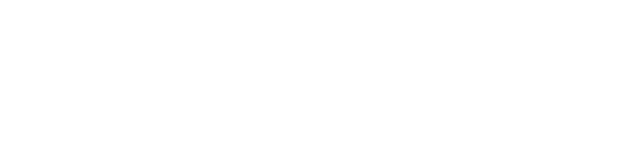
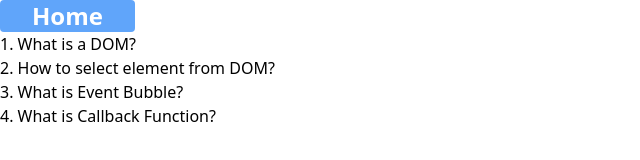
Before and after one commit to mk-saadi/geometry-genius, a plain HTML site: page blog.html in a window 1280 px wide. Shown: the whole page, without its empty margins (0-640 px from the left). Drawn offline with nearby package versions, Linux system fonts and the light colour scheme.

Commit message:
minor change

```diff
--- a/blog.html
+++ b/blog.html
@@ -0,0 +1,36 @@
+<!DOCTYPE html>
+<html lang="en">
+<head>
+    <meta charset="UTF-8">
+    <meta http-equiv="X-UA-Compatible" content="IE=edge">
+    <meta name="viewport" content="width=device-width, initial-scale=1.0">
+    <title>Blog</title>
+    <script src="https://cdn.tailwindcss.com"></script>
+</head>
+<body>
+    <main>
+        <button class="text-white text-2xl font-bold px-8 bg-blue-400 rounded">
+            <a href="index.html">Home</a>
+        </button>
+        <!-- # 1 -->
+        <div>
+            <h1>1. What is a DOM?</h1>
+        </div>
+
+        <!-- # 2 -->
+        <div>
+            <h1>2. How to select element from DOM?</h1>
+        </div>
+
+        <!-- # 3 -->
+        <div>
+            <h1>3. What is Event Bubble?</h1>
+        </div>
+
+        <!-- # 4 -->
+        <div>
+            <h1>4. What is Callback Function?</h1>
+        </div>
+    </main>
+</body>
+</html>
```
Also changed, not shown: index.html (+6 -6 lines).
